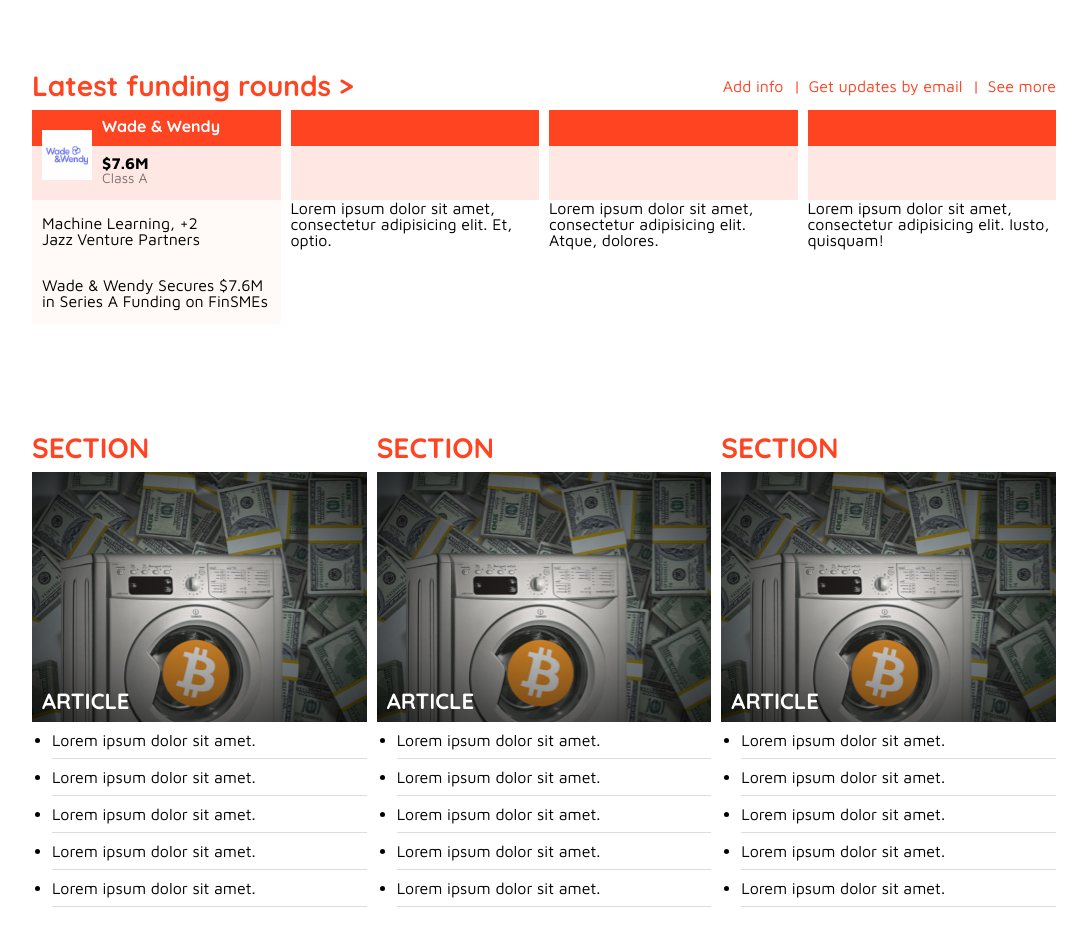
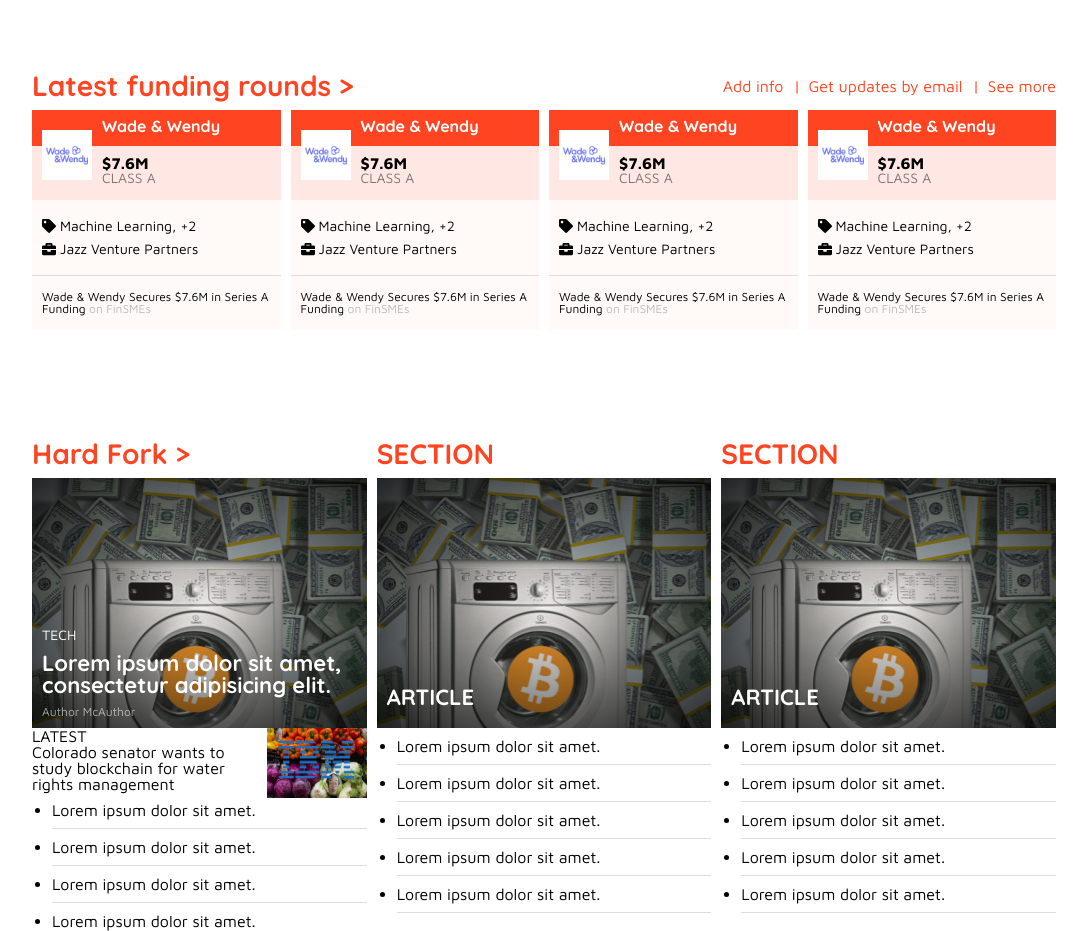
Before and after one commit to gferrarocamus/building-with-responsive-design, a plain HTML site: page index.html in a window 1280 px wide. Shown: the part 1180-2111 px from the top of the page, without its empty margins (96-1183 px from the left). Drawn offline with Linux system fonts and the light colour scheme.

Commit message:
finished latest funding section

```diff
--- a/assets/css/styles.css
+++ b/assets/css/styles.css
@@ -201,6 +201,23 @@ header .featured-articles:first-child {
   padding: 15px 10px;
 }
 
+.funding-tags {
+  border-bottom: 1px solid #ddd;
+}
+
+.funding-tags p {
+  padding: 4px 0;
+  font-size: 14px;
+}
+
+.funding-headline {
+  font-size: 12px;
+}
+
+.gray {
+  color: #bbb;
+}
+
 .section-cards {
   display: grid;
   grid-template-columns: 1fr 1fr 1fr;
@@ -213,7 +230,7 @@ header .featured-articles:first-child {
 }
 
 .section-cards h2 {
-  padding-top: 100px;
+  padding: 10px 0;
 }
 
 .section-cards article {
@@ -223,12 +240,19 @@ header .featured-articles:first-child {
   color: #fff;
   padding: 10px;
   display: flex;
-  align-items: flex-end;
+  justify-content: flex-end;
+  flex-direction: column;
 }
 
 .section-cards ul {
   padding-left: 20px;
   list-style: inherit;
+}
+
+.section-latest img {
+  height: 70px;
+  width: 100px;
+  float: right;
 }
 
 footer {
@@ -239,6 +263,10 @@ footer {
   justify-content: center;
   align-items: center;
   text-align: center;
+}
+
+.uppercase {
+  text-transform: uppercase;
 }
 
 /* LARGE DEVICES */
--- a/index.html
+++ b/index.html
@@ -45,7 +45,6 @@
         </h2>
         <p class="author">Author McAuthor</p>
       </article>
-
       <article class="featured-articles">
         <p class="article-tag">Gear</p>
         <h2>
@@ -54,7 +53,6 @@
         </h2>
         <p class="author">Author McAuthor</p>
       </article>
-
       <article class="featured-articles">
         <p class="article-tag">Tech</p>
         <h2>
@@ -74,72 +72,56 @@
           <article>
             <img src="./assets/img/latest1.jpg" alt="Crypto mining" />
             <div>
-              <h2>
-                Lorem ipsum dolor sit amet, consectetur adipisicing elit.
-              </h2>
+              <h2>Lorem ipsum dolor sit amet, consectetur adipisicing elit.</h2>
               <p class="author">Author McAuthor</p>
             </div>
           </article>
           <article>
             <img src="./assets/img/latest1.jpg" alt="Crypto mining" />
             <div>
-              <h2>
-                Lorem ipsum dolor sit amet, consectetur adipisicing elit.
-              </h2>
+              <h2>Lorem ipsum dolor sit amet, consectetur adipisicing elit.</h2>
               <p class="author">Author McAuthor</p>
             </div>
           </article>
           <article>
             <img src="./assets/img/latest1.jpg" alt="Crypto mining" />
             <div>
-              <h2>
-                Lorem ipsum dolor sit amet, consectetur adipisicing elit.
-              </h2>
+              <h2>Lorem ipsum dolor sit amet, consectetur adipisicing elit.</h2>
               <p class="author">Author McAuthor</p>
             </div>
           </article>
           <article>
             <img src="./assets/img/latest1.jpg" alt="Crypto mining" />
             <div>
-              <h2>
-                Lorem ipsum dolor sit amet, consectetur adipisicing elit.
-              </h2>
+              <h2>Lorem ipsum dolor sit amet, consectetur adipisicing elit.</h2>
               <p class="author">Author McAuthor</p>
             </div>
           </article>
           <article>
             <img src="./assets/img/latest1.jpg" alt="Crypto mining" />
             <div>
-              <h2>
-                Lorem ipsum dolor sit amet, consectetur adipisicing elit.
-              </h2>
+              <h2>Lorem ipsum dolor sit amet, consectetur adipisicing elit.</h2>
               <p class="author">Author McAuthor</p>
             </div>
           </article>
           <article>
             <img src="./assets/img/latest1.jpg" alt="Crypto mining" />
             <div>
-              <h2>
-                Lorem ipsum dolor sit amet, consectetur adipisicing elit.
-              </h2>
+              <h2>Lorem ipsum dolor sit amet, consectetur adipisicing elit.</h2>
               <p class="author">Author McAuthor</p>
             </div>
           </article>
           <article>
             <img src="./assets/img/latest1.jpg" alt="Crypto mining" />
             <div>
-              <h2>
-                Lorem ipsum dolor sit amet, consectetur adipisicing elit.
-              </h2>
+              <h2>Lorem ipsum dolor sit amet, consectetur adipisicing elit.</h2>
               <p class="author">Author McAuthor</p>
             </div>
           </article>
           <article>
             <img src="./assets/img/latest1.jpg" alt="Crypto mining" />
             <div>
-              <h2>
-                Lorem ipsum dolor sit amet, consectetur adipisicing elit.
-              </h2>
+              <h2>Lorem ipsum dolor sit amet, consectetur adipisicing elit.</h2>
               <p class="author">Author McAuthor</p>
             </div>
           </article>
@@ -150,47 +132,96 @@
       <section class="latest-funding">
         <div class="latest-funding-links">
           <h1>Latest funding rounds ></h1>
-          <a href="#">See more</a>
-          <a href="#">Get updates by email</a>
+          <a href="#">See more</a> <a href="#">Get updates by email</a>
           <a href="#">Add info</a>
         </div>
         <div class="flex-container">
           <article>
             <div class="details">
-              <img class="startup-logo" src="./assets/img/funding1.jpg" alt="Startup logo">
+              <img
+                class="startup-logo"
+                src="./assets/img/funding1.jpg"
+                alt="Startup logo"
+              />
               <h3>Wade & Wendy</h3>
               <div>
-                  <p class="funding-received">$7.6M</p>
-                  <p class="funding-details uppercase">Class A</p>
+                <p class="funding-received">$7.6M</p>
+                <p class="funding-details uppercase">Class A</p>
               </div>
             </div>
             <div class="funding-tags">
-              <p>Machine Learning, +2</p>
-              <p>Jazz Venture Partners</p>
+              <p><i class="fas fa-tag"></i> Machine Learning, +2</p>
+              <p><i class="fas fa-briefcase"></i> Jazz Venture Partners</p>
             </div>
             <p class="funding-headline">
-              Wade & Wendy Secures $7.6M in Series A Funding <span class="gray">on FinSMEs</span>
+              Wade & Wendy Secures $7.6M in Series A Funding
+              <span class="gray">on FinSMEs</span>
             </p>
           </article>
           <article>
-            <div class="details"></div>
-            <p>
-              Lorem ipsum dolor sit amet, consectetur adipisicing elit. Et,
-              optio.
+            <div class="details">
+              <img
+                class="startup-logo"
+                src="./assets/img/funding1.jpg"
+                alt="Startup logo"
+              />
+              <h3>Wade & Wendy</h3>
+              <div>
+                <p class="funding-received">$7.6M</p>
+                <p class="funding-details uppercase">Class A</p>
+              </div>
+            </div>
+            <div class="funding-tags">
+              <p><i class="fas fa-tag"></i> Machine Learning, +2</p>
+              <p><i class="fas fa-briefcase"></i> Jazz Venture Partners</p>
+            </div>
+            <p class="funding-headline">
+              Wade & Wendy Secures $7.6M in Series A Funding
+              <span class="gray">on FinSMEs</span>
             </p>
           </article>
           <article>
-            <div class="details"></div>
-            <p>
-              Lorem ipsum dolor sit amet, consectetur adipisicing elit. Atque,
-              dolores.
+            <div class="details">
+              <img
+                class="startup-logo"
+                src="./assets/img/funding1.jpg"
+                alt="Startup logo"
+              />
+              <h3>Wade & Wendy</h3>
+              <div>
+                <p class="funding-received">$7.6M</p>
+                <p class="funding-details uppercase">Class A</p>
+              </div>
+            </div>
+            <div class="funding-tags">
+              <p><i class="fas fa-tag"></i> Machine Learning, +2</p>
+              <p><i class="fas fa-briefcase"></i> Jazz Venture Partners</p>
+            </div>
+            <p class="funding-headline">
+              Wade & Wendy Secures $7.6M in Series A Funding
+              <span class="gray">on FinSMEs</span>
             </p>
           </article>
           <article>
-            <div class="details"></div>
-            <p>
-              Lorem ipsum dolor sit amet, consectetur adipisicing elit. Iusto,
-              quisquam!
+            <div class="details">
+              <img
+                class="startup-logo"
+                src="./assets/img/funding1.jpg"
+                alt="Startup logo"
+              />
+              <h3>Wade & Wendy</h3>
+              <div>
+                <p class="funding-received">$7.6M</p>
+                <p class="funding-details uppercase">Class A</p>
+              </div>
+            </div>
+            <div class="funding-tags">
+              <p><i class="fas fa-tag"></i> Machine Learning, +2</p>
+              <p><i class="fas fa-briefcase"></i> Jazz Venture Partners</p>
+            </div>
+            <p class="funding-headline">
+              Wade & Wendy Secures $7.6M in Series A Funding
+              <span class="gray">on FinSMEs</span>
             </p>
           </article>
         </div>
@@ -199,8 +230,20 @@
       <!-- MAGAZINE SECTIONS CARDS -->
       <div class="section-cards">
         <section class="magazine-section">
-          <h1 class="section-name">SECTION</h1>
-          <article><h2>ARTICLE</h2></article>
+          <h1 class="section-name">Hard Fork ></h1>
+          <article>
+            <p class="article-tag">Tech</p>
+            <h2>Lorem ipsum dolor sit amet, consectetur adipisicing elit.</h2>
+            <p class="author">Author McAuthor</p>
+          </article>
+          <div class="section-latest">
+            <img src="./assets/img/hardfork.png" alt="image">
+            <h5 class="uppercase">latest</h5>
+            <p>
+              Colorado senator wants to study blockchain for water rights
+              management
+            </p>
+          </div>
           <ul class="related-articles">
             <li>Lorem ipsum dolor sit amet.</li>
             <li>Lorem ipsum dolor sit amet.</li>
```
Also changed, not shown: assets/img/hardfork.png (added).
